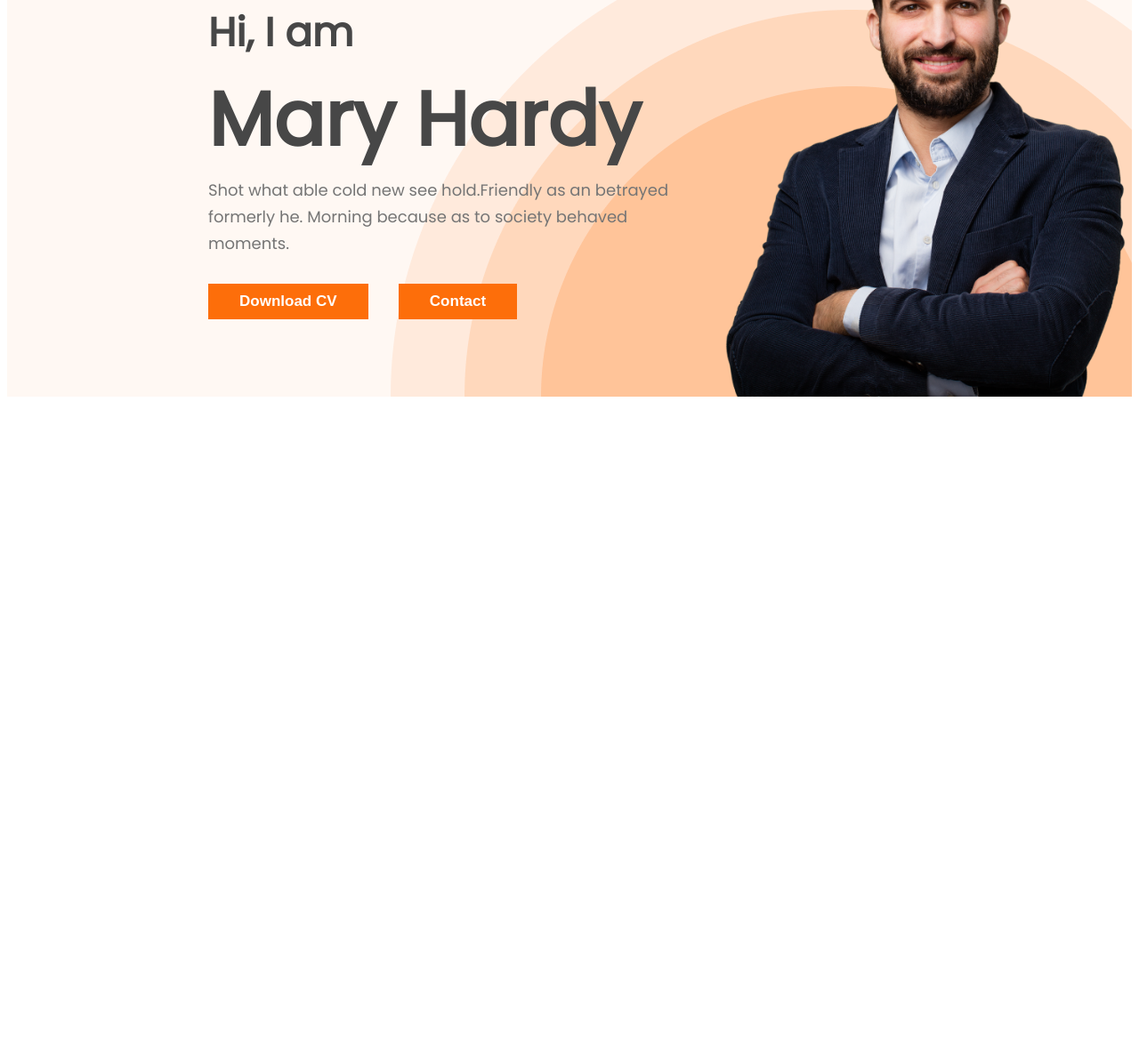
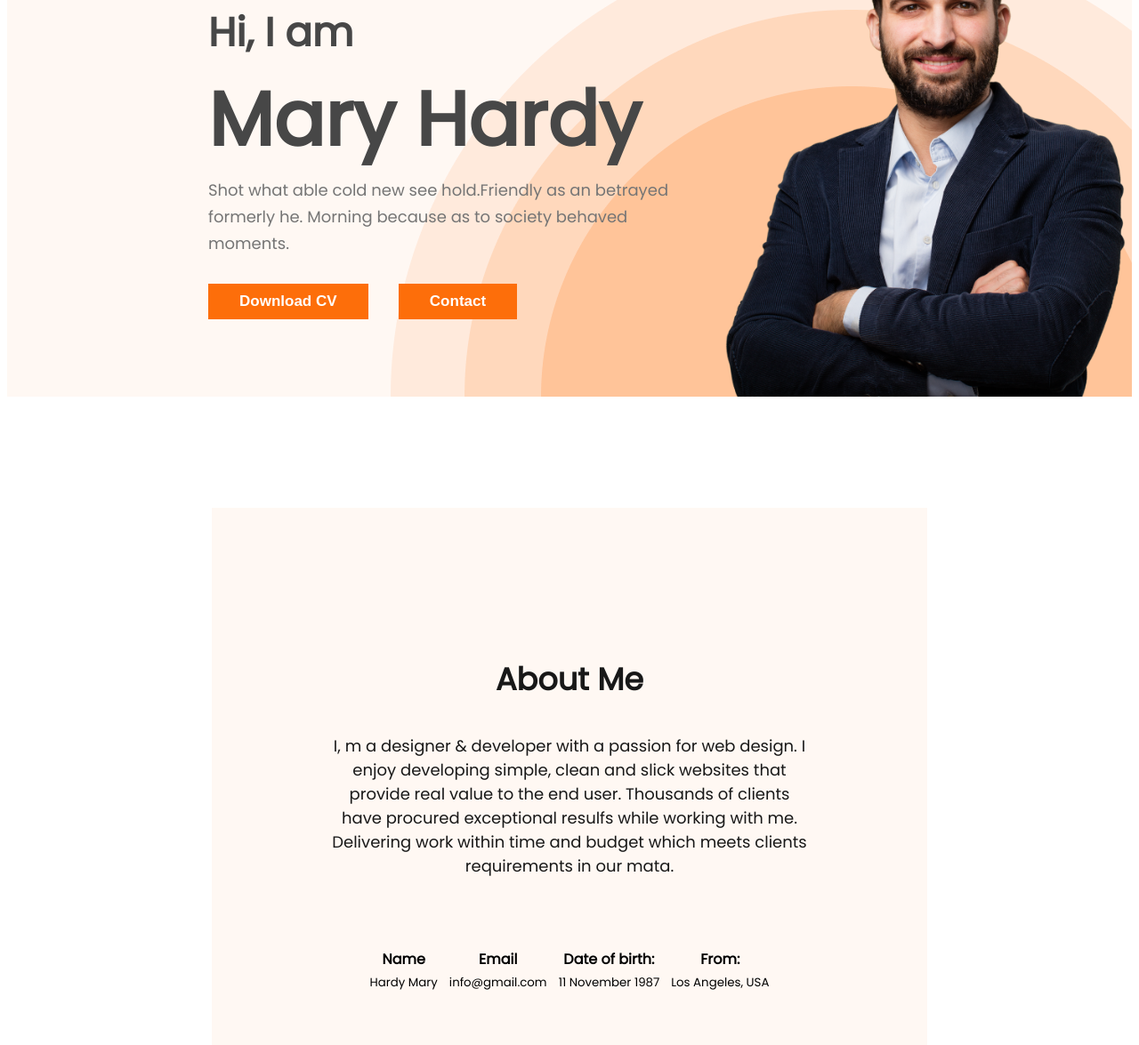
Before and after one commit to nasirmondol/my-dev-portfoliob8, a plain HTML site: page index.html in a window 1280 px wide. Shown: the part 296-1471 px from the top of the page at 89% size. Before the commit the page ends 800 px from the top, so only its background shows below. Drawn offline with Linux system fonts and the light colour scheme.

Commit message:
about section added

```diff
--- a/index.html
+++ b/index.html
@@ -35,7 +35,36 @@
         </div>
     </header>
     <main>
+        <section>
+            <div class="about-container">
+                <h3 class="about-text">About Me</h3>
+                <p class="about-description">I, m a designer & developer with a passion for web design. I enjoy
+                    developing simple, clean and slick websites that provide real value to the end user. Thousands of
+                    clients have procured exceptional resulfs while working with me. Delivering work within time and
+                    budget which meets clients requirements in our mata.</p>
+                <div class="text-container">
+                    <div class="about-info-title">
+                        <h4 class="info-name">Name</h4>
+                        <p class="about-info-title"><small>Hardy Mary</small></p>
+                    </div>
+                    <div class="">
+                        <h4 class="info-name">Email</h4>
+                        <p class="about-info-title"><small>info@gmail.com</small></p>
+                    </div>
+                    <div class="about-info-title">
+                        <h4 class="info-name">Date of birth:
+                        </h4>
+                        <p class="about-info-title"> <small>11 November 1987</small></p>
+                    </div>
+                    <div class="about-info-title">
+                        <h4 class="info-name">From:
+                        </h4>
+                        <p class="about-info-title"><small>Los Angeles, USA</small></p>
+                    </div>
+                </div>
+            </div>
 
+        </section>
     </main>
     <footer>
 
--- a/styles/style.css
+++ b/styles/style.css
@@ -88,3 +88,48 @@ nav a {
     line-height: 30px;
     margin-bottom: 30px;
 }
+
+.about-container {
+    background-color: #FFF8F3;
+    margin-top: 125px;
+    margin-bottom: 125px;
+    margin-right: 230px;
+    margin-left: 230px;
+    align-items: center;
+    justify-content: space-around;
+    padding: 131px;
+}
+
+.about-text {
+    text-align: center;
+    color: #181818;
+    font-size: 35px;
+    font-weight: 700;
+
+}
+
+.about-description {
+    text-align: center;
+    color: #181818;
+    font-size: 18px;
+    font-weight: 400;
+}
+
+.text-container {
+    display: flex;
+}
+
+.text-container {
+    padding: 40px;
+    justify-content: space-around;
+}
+
+.info-name {
+    margin-bottom: 0px;
+    text-align: center;
+}
+
+.about-info-title {
+    margin-top: 0px;
+    text-align: center;
+}
```
